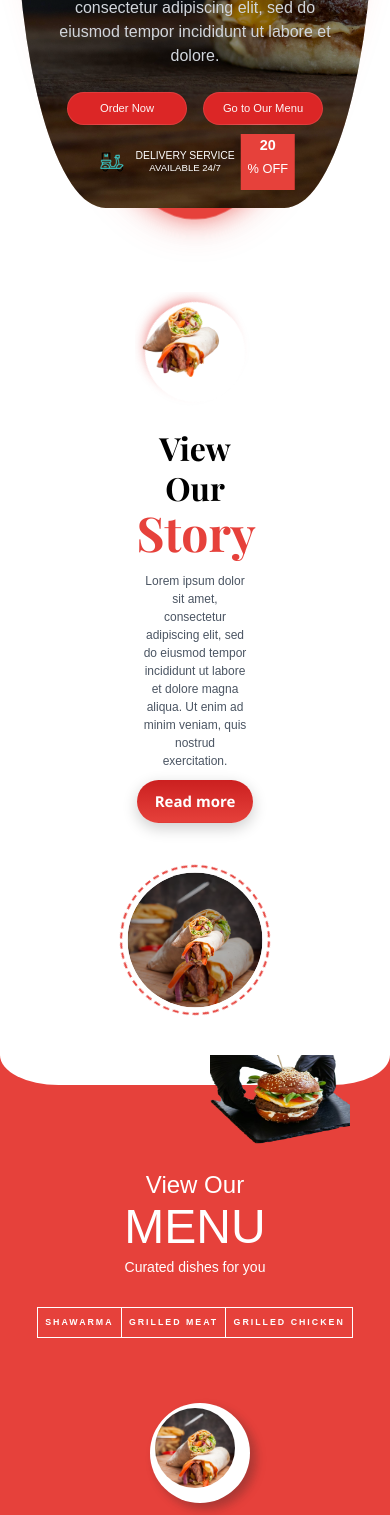
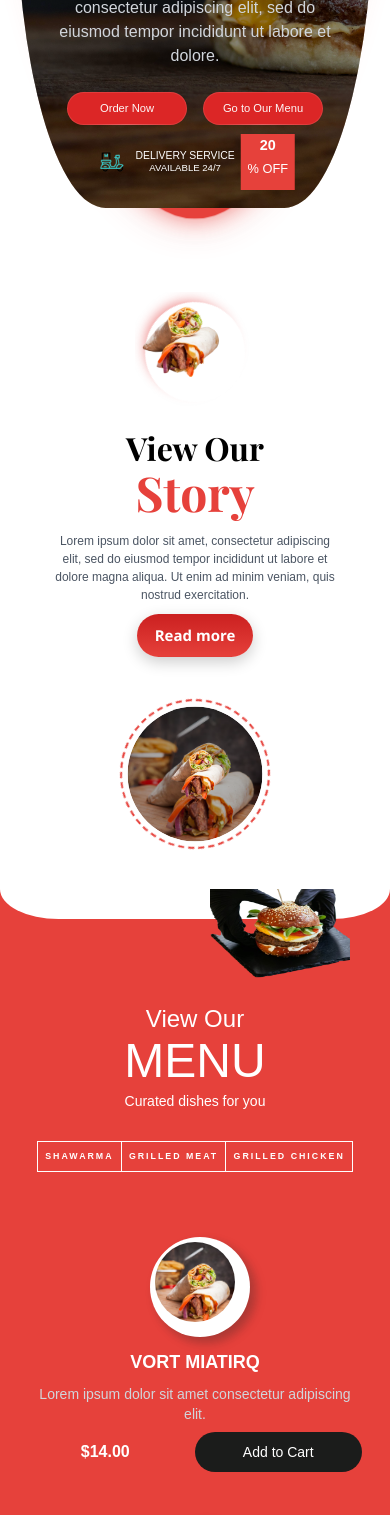
Before and after one commit to muhammadareeb01/restrauntassignment, a React (Create React App) app: page / in a window 390 px wide. Shown: the part 432-1947 px from the top of the page. Built offline with nearby package versions, Linux system fonts and the light colour scheme.

Commit message:
'updateddddd'

```diff
--- a/src/components/Story/storysection.jsx
+++ b/src/components/Story/storysection.jsx
@@ -37,7 +37,7 @@ function StorySection() {
       <div className="story-split gap-10 w-full">
         <div
           className="story-text md:w-1/3 max-w-[100%] mx-auto"
-          style={{ width: "30%" }}
+
         >
           <h2 className="font-normal mb-4" data-aos="fade-up">
             <span className="block text-4xl text-right md:text-5xl">
--- a/src/styles/menu.css
+++ b/src/styles/menu.css
@@ -488,6 +488,7 @@
     margin: 0 auto;
     display: block;
     padding: 0 0.75rem;
+    width: 100%;
   }
 
   .dotted-divider {
```
